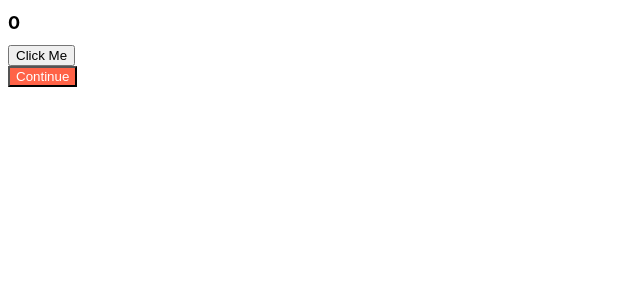
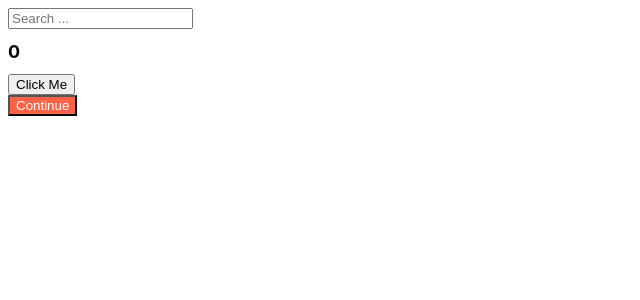
Before and after one commit to Kim-HyunSeo/clone_movieapp, a React (Create React App) app: page / in a window 1280 px wide. Shown: the top 300 px of the page, without its empty margins (0-640 px from the left). Built offline with nearby package versions, Linux system fonts and the light colour scheme.

Commit message:
#6.2 Deps

```diff
--- a/src/App.js
+++ b/src/App.js
@@ -4,17 +4,38 @@ import Button from "./Button";
 import styled from "./App.module.css";
 
 function App() {
-    const [value, setValue] = useState(0);
-    const onClick = () => setValue((prev) => prev + 1);
-    console.log(`Set value to ${value}.`);
+    const [count, setCount] = useState(0);
+    const [keyword, setKeyword] = useState("");
+
+    const onClick = () => setCount((prev) => prev + 1);
+    const onChange = (event) => setKeyword(event.target.value);
 
     useEffect(() => {
         console.log("Call the API...");
     }, []);
+    useEffect(() => {
+        console.log(`Set count to ${count}.`);
+    }, [count]);
+    useEffect(() => {
+        // keyword가 존재하며, 길이가 5 이상일 때 실행
+        if (keyword && keyword.length >= 5) {
+            console.log(`Search for ${keyword}.`);
+        }
+        // keyword가 변화할 때 useEffect를 실행함. (Deps)
+    }, [keyword]);
+    useEffect(() => {
+        console.log("Count or Keyword changed.");
+    }, [count, keyword]);
 
     return (
         <div>
-            <h1 className={styled.title}>{value}</h1>
+            <input
+                value={keyword} //
+                type="text"
+                placeholder="Search ..."
+                onChange={onChange}
+            ></input>
+            <h1 className={styled.title}>{count}</h1>
             <button onClick={onClick}>Click Me</button>
             <br />
             <Button text={"Continue"} />
```
